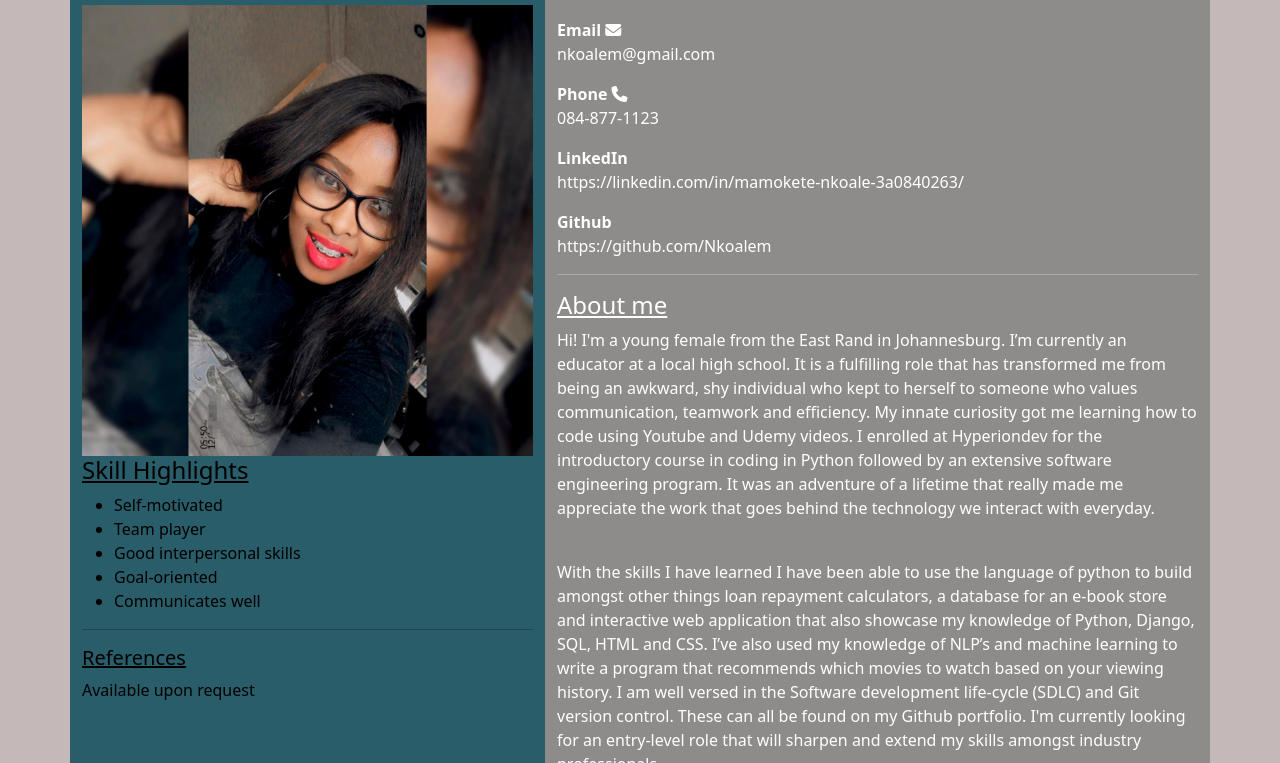
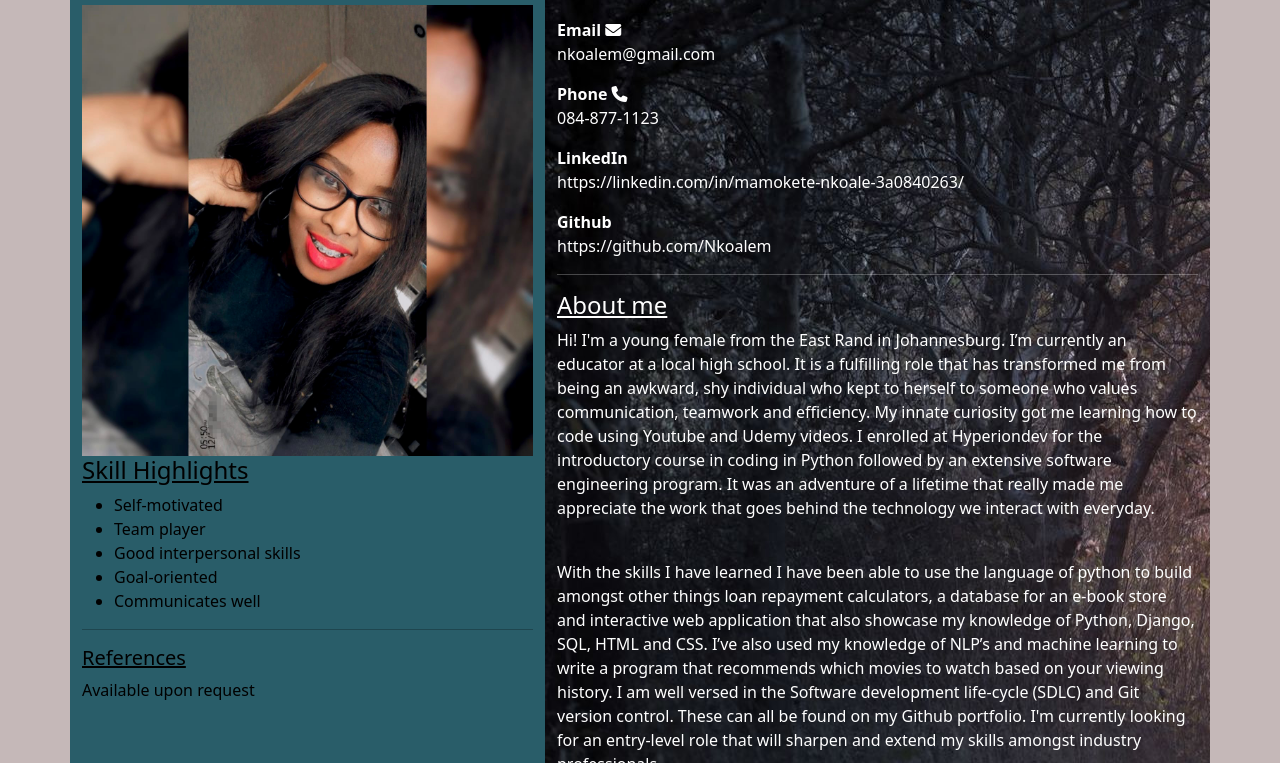
Before and after one commit to Nkoalem/Personal-Webpage, a plain HTML site: page index.html in a window 1280 px wide. Shown: the part 113-876 px from the top of the page. Drawn offline with nearby package versions, Linux system fonts and the light colour scheme.

Commit message:
Update personal_webpage.css
added background image to css file

```diff
--- a/personal_webpage.css
+++ b/personal_webpage.css
@@ -31,7 +31,7 @@ h1 {
     }
 }
 .col-md-7 {
-    background-image: url('Venezuela_woods.jpg');
+    background-image: url('images/Venezuela_woods.jpg');
 }
 
 /*Hover effects*/
```
